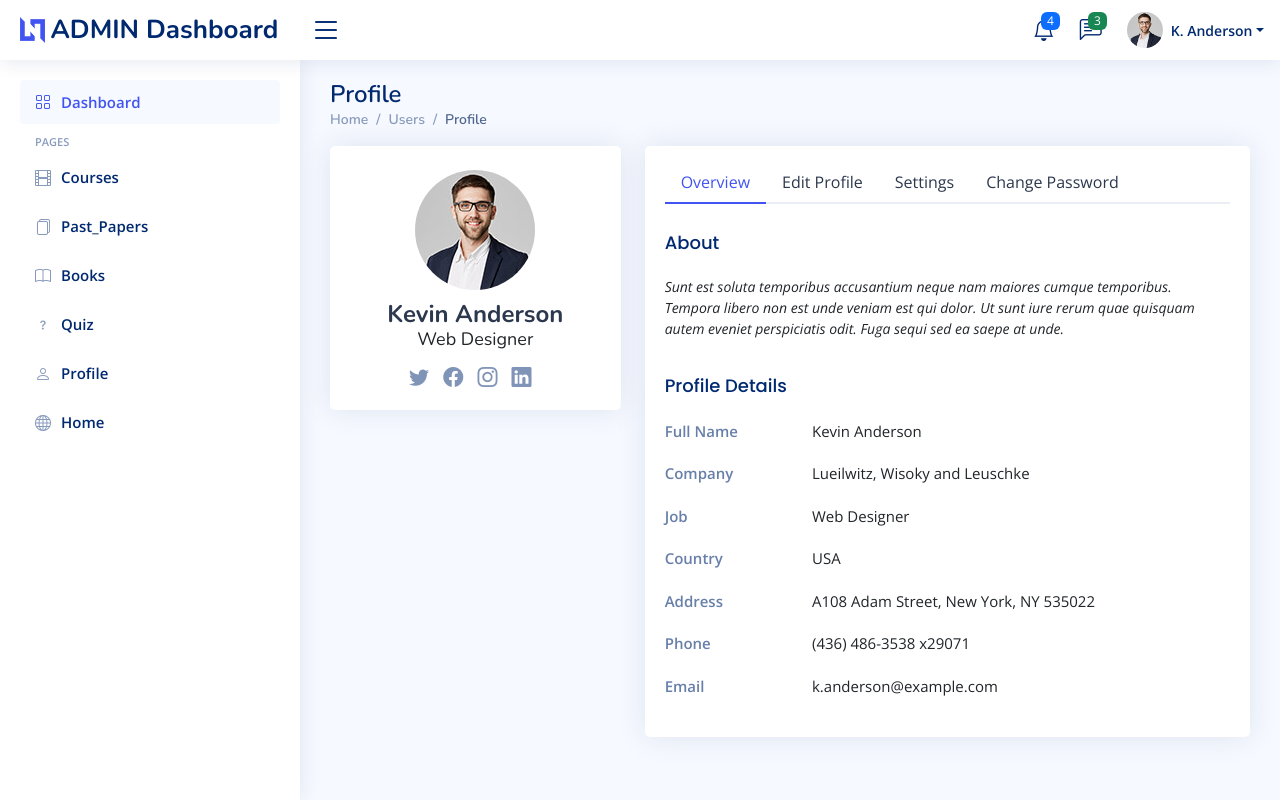
After one commit to ElishaMelvien/Computer-Studies.Tech, a PHP site: page /admin/includes/profile.php in a window 1280 px wide. The commit adds this page. Run offline with PHP 8.4, Linux system fonts and the light colour scheme.

Commit message:
5th Commit

```diff
--- a/admin/includes/dashboard.php
+++ b/admin/includes/dashboard.php
@@ -3,6 +3,7 @@
 <?php include('header.php'); ?>
 
 <?php include('sidebar.php'); ?>
+
   <main id="main" class="main">
 
     <div class="pagetitle">
@@ -16,7 +17,10 @@
     </div><!-- End Page Title -->
 
         <!-- added this on 07/11/23 -->
+
 <div id="dashboardContent">
+
+
 
 
 
@@ -83,6 +87,7 @@
   <!-- Template Main JS File -->
   <script src="assets/js/main.js"></script>
 
+
 </body>
 
 </html>
--- a/admin/includes/header.php
+++ b/admin/includes/header.php
@@ -47,17 +47,12 @@
     <div class="d-flex align-items-center justify-content-between">
       <a href="index.html" class="logo d-flex align-items-center">
         <img src="assets/img/logo.png" alt="">
-        <span class="d-none d-lg-block">NiceAdmin</span>
+        <span class="d-none d-lg-block">ADMIN Dashboard</span>
       </a>
       <i class="bi bi-list toggle-sidebar-btn"></i>
     </div><!-- End Logo -->
 
-    <div class="search-bar">
-      <form class="search-form d-flex align-items-center" method="POST" action="#">
-        <input type="text" name="query" placeholder="Search" title="Enter search keyword">
-        <button type="submit" title="Search"><i class="bi bi-search"></i></button>
-      </form>
-    </div><!-- End Search Bar -->
+
 
     <nav class="header-nav ms-auto">
       <ul class="d-flex align-items-center">
@@ -226,7 +221,7 @@
             </li>
 
             <li>
-              <a class="dropdown-item d-flex align-items-center" href="users-profile.html">
+              <a class="dropdown-item d-flex align-items-center" href="profile.php">
                 <i class="bi bi-person"></i>
                 <span>My Profile</span>
               </a>
@@ -236,7 +231,7 @@
             </li>
 
             <li>
-              <a class="dropdown-item d-flex align-items-center" href="users-profile.html">
+              <a class="dropdown-item d-flex align-items-center" href="#">
                 <i class="bi bi-gear"></i>
                 <span>Account Settings</span>
               </a>
@@ -246,7 +241,7 @@
             </li>
 
             <li>
-              <a class="dropdown-item d-flex align-items-center" href="pages-faq.html">
+              <a class="dropdown-item d-flex align-items-center" href="#">
                 <i class="bi bi-question-circle"></i>
                 <span>Need Help?</span>
               </a>
@@ -256,9 +251,9 @@
             </li>
 
             <li>
-              <a class="dropdown-item d-flex align-items-center" href="#">
+              <a class="dropdown-item d-flex align-items-center" href="../../logout.php">
                 <i class="bi bi-box-arrow-right"></i>
-                <span>Sign Out</span>
+                <span>Logout</span>
               </a>
             </li>
 
--- /dev/null
+++ b/admin/includes/profile.php
@@ -0,0 +1,299 @@
+<?php include('header.php'); ?>
+
+<?php include('sidebar.php'); ?>
+
+
+
+<main id="main" class="main">
+
+<div class="pagetitle">
+  <h1>Profile</h1>
+  <nav>
+    <ol class="breadcrumb">
+      <li class="breadcrumb-item"><a href="index.html">Home</a></li>
+      <li class="breadcrumb-item">Users</li>
+      <li class="breadcrumb-item active">Profile</li>
+    </ol>
+  </nav>
+</div><!-- End Page Title -->
+
+<section class="section profile">
+  <div class="row">
+    <div class="col-xl-4">
+
+      <div class="card">
+        <div class="card-body profile-card pt-4 d-flex flex-column align-items-center">
+
+          <img src="assets/img/profile-img.jpg" alt="Profile" class="rounded-circle">
+          <h2>Kevin Anderson</h2>
+          <h3>Web Designer</h3>
+          <div class="social-links mt-2">
+            <a href="#" class="twitter"><i class="bi bi-twitter"></i></a>
+            <a href="#" class="facebook"><i class="bi bi-facebook"></i></a>
+            <a href="#" class="instagram"><i class="bi bi-instagram"></i></a>
+            <a href="#" class="linkedin"><i class="bi bi-linkedin"></i></a>
+          </div>
+        </div>
+      </div>
+
+    </div>
+
+    <div class="col-xl-8">
+
+      <div class="card">
+        <div class="card-body pt-3">
+          <!-- Bordered Tabs -->
+          <ul class="nav nav-tabs nav-tabs-bordered">
+
+            <li class="nav-item">
+              <button class="nav-link active" data-bs-toggle="tab" data-bs-target="#profile-overview">Overview</button>
+            </li>
+
+            <li class="nav-item">
+              <button class="nav-link" data-bs-toggle="tab" data-bs-target="#profile-edit">Edit Profile</button>
+            </li>
+
+            <li class="nav-item">
+              <button class="nav-link" data-bs-toggle="tab" data-bs-target="#profile-settings">Settings</button>
+            </li>
+
+            <li class="nav-item">
+              <button class="nav-link" data-bs-toggle="tab" data-bs-target="#profile-change-password">Change Password</button>
+            </li>
+
+          </ul>
+          <div class="tab-content pt-2">
+
+            <div class="tab-pane fade show active profile-overview" id="profile-overview">
+              <h5 class="card-title">About</h5>
+              <p class="small fst-italic">Sunt est soluta temporibus accusantium neque nam maiores cumque temporibus. Tempora libero non est unde veniam est qui dolor. Ut sunt iure rerum quae quisquam autem eveniet perspiciatis odit. Fuga sequi sed ea saepe at unde.</p>
+
+              <h5 class="card-title">Profile Details</h5>
+
+              <div class="row">
+                <div class="col-lg-3 col-md-4 label ">Full Name</div>
+                <div class="col-lg-9 col-md-8">Kevin Anderson</div>
+              </div>
+
+              <div class="row">
+                <div class="col-lg-3 col-md-4 label">Company</div>
+                <div class="col-lg-9 col-md-8">Lueilwitz, Wisoky and Leuschke</div>
+              </div>
+
+              <div class="row">
+                <div class="col-lg-3 col-md-4 label">Job</div>
+                <div class="col-lg-9 col-md-8">Web Designer</div>
+              </div>
+
+              <div class="row">
+                <div class="col-lg-3 col-md-4 label">Country</div>
+                <div class="col-lg-9 col-md-8">USA</div>
+              </div>
+
+              <div class="row">
+                <div class="col-lg-3 col-md-4 label">Address</div>
+                <div class="col-lg-9 col-md-8">A108 Adam Street, New York, NY 535022</div>
+              </div>
+
+              <div class="row">
+                <div class="col-lg-3 col-md-4 label">Phone</div>
+                <div class="col-lg-9 col-md-8">(436) 486-3538 x29071</div>
+              </div>
+
+              <div class="row">
+                <div class="col-lg-3 col-md-4 label">Email</div>
+                <div class="col-lg-9 col-md-8">k.anderson@example.com</div>
+              </div>
+
+            </div>
+
+            <div class="tab-pane fade profile-edit pt-3" id="profile-edit">
+
+              <!-- Profile Edit Form -->
+              <form>
+                <div class="row mb-3">
+                  <label for="profileImage" class="col-md-4 col-lg-3 col-form-label">Profile Image</label>
+                  <div class="col-md-8 col-lg-9">
+                    <img src="assets/img/profile-img.jpg" alt="Profile">
+                    <div class="pt-2">
+                      <a href="#" class="btn btn-primary btn-sm" title="Upload new profile image"><i class="bi bi-upload"></i></a>
+                      <a href="#" class="btn btn-danger btn-sm" title="Remove my profile image"><i class="bi bi-trash"></i></a>
+                    </div>
+                  </div>
+                </div>
+
+                <div class="row mb-3">
+                  <label for="fullName" class="col-md-4 col-lg-3 col-form-label">Full Name</label>
+                  <div class="col-md-8 col-lg-9">
+                    <input name="fullName" type="text" class="form-control" id="fullName" value="Kevin Anderson">
+                  </div>
+                </div>
+
+                <div class="row mb-3">
+                  <label for="about" class="col-md-4 col-lg-3 col-form-label">About</label>
+                  <div class="col-md-8 col-lg-9">
+                    <textarea name="about" class="form-control" id="about" style="height: 100px">Sunt est soluta temporibus accusantium neque nam maiores cumque temporibus. Tempora libero non est unde veniam est qui dolor. Ut sunt iure rerum quae quisquam autem eveniet perspiciatis odit. Fuga sequi sed ea saepe at unde.</textarea>
+                  </div>
+                </div>
+
+                <div class="row mb-3">
+                  <label for="company" class="col-md-4 col-lg-3 col-form-label">Company</label>
+                  <div class="col-md-8 col-lg-9">
+                    <input name="company" type="text" class="form-control" id="company" value="Lueilwitz, Wisoky and Leuschke">
+                  </div>
+                </div>
+
+                <div class="row mb-3">
+                  <label for="Job" class="col-md-4 col-lg-3 col-form-label">Job</label>
+                  <div class="col-md-8 col-lg-9">
+                    <input name="job" type="text" class="form-control" id="Job" value="Web Designer">
+                  </div>
+                </div>
+
+                <div class="row mb-3">
+                  <label for="Country" class="col-md-4 col-lg-3 col-form-label">Country</label>
+                  <div class="col-md-8 col-lg-9">
+                    <input name="country" type="text" class="form-control" id="Country" value="USA">
+                  </div>
+                </div>
+
+                <div class="row mb-3">
+                  <label for="Address" class="col-md-4 col-lg-3 col-form-label">Address</label>
+                  <div class="col-md-8 col-lg-9">
+                    <input name="address" type="text" class="form-control" id="Address" value="A108 Adam Street, New York, NY 535022">
+                  </div>
+                </div>
+
+                <div class="row mb-3">
+                  <label for="Phone" class="col-md-4 col-lg-3 col-form-label">Phone</label>
+                  <div class="col-md-8 col-lg-9">
+                    <input name="phone" type="text" class="form-control" id="Phone" value="(436) 486-3538 x29071">
+                  </div>
+                </div>
+
+                <div class="row mb-3">
+                  <label for="Email" class="col-md-4 col-lg-3 col-form-label">Email</label>
+                  <div class="col-md-8 col-lg-9">
+                    <input name="email" type="email" class="form-control" id="Email" value="k.anderson@example.com">
+                  </div>
+                </div>
+
+                <div class="row mb-3">
+                  <label for="Twitter" class="col-md-4 col-lg-3 col-form-label">Twitter Profile</label>
+                  <div class="col-md-8 col-lg-9">
+                    <input name="twitter" type="text" class="form-control" id="Twitter" value="https://twitter.com/#">
+                  </div>
+                </div>
+
+                <div class="row mb-3">
+                  <label for="Facebook" class="col-md-4 col-lg-3 col-form-label">Facebook Profile</label>
+                  <div class="col-md-8 col-lg-9">
+                    <input name="facebook" type="text" class="form-control" id="Facebook" value="https://facebook.com/#">
+                  </div>
+                </div>
+
+                <div class="row mb-3">
+                  <label for="Instagram" class="col-md-4 col-lg-3 col-form-label">Instagram Profile</label>
+                  <div class="col-md-8 col-lg-9">
+                    <input name="instagram" type="text" class="form-control" id="Instagram" value="https://instagram.com/#">
+                  </div>
+                </div>
+
+                <div class="row mb-3">
+                  <label for="Linkedin" class="col-md-4 col-lg-3 col-form-label">Linkedin Profile</label>
+                  <div class="col-md-8 col-lg-9">
+                    <input name="linkedin" type="text" class="form-control" id="Linkedin" value="https://linkedin.com/#">
+                  </div>
+                </div>
+
+                <div class="text-center">
+                  <button type="submit" class="btn btn-primary">Save Changes</button>
+                </div>
+              </form><!-- End Profile Edit Form -->
+
+            </div>
+
+            <div class="tab-pane fade pt-3" id="profile-settings">
+
+              <!-- Settings Form -->
+              <form>
+
+                <div class="row mb-3">
+                  <label for="fullName" class="col-md-4 col-lg-3 col-form-label">Email Notifications</label>
+                  <div class="col-md-8 col-lg-9">
+                    <div class="form-check">
+                      <input class="form-check-input" type="checkbox" id="changesMade" checked>
+                      <label class="form-check-label" for="changesMade">
+                        Changes made to your account
+                      </label>
+                    </div>
+                    <div class="form-check">
+                      <input class="form-check-input" type="checkbox" id="newProducts" checked>
+                      <label class="form-check-label" for="newProducts">
+                        Information on new products and services
+                      </label>
+                    </div>
+                    <div class="form-check">
+                      <input class="form-check-input" type="checkbox" id="proOffers">
+                      <label class="form-check-label" for="proOffers">
+                        Marketing and promo offers
+                      </label>
+                    </div>
+                    <div class="form-check">
+                      <input class="form-check-input" type="checkbox" id="securityNotify" checked disabled>
+                      <label class="form-check-label" for="securityNotify">
+                        Security alerts
+                      </label>
+                    </div>
+                  </div>
+                </div>
+
+                <div class="text-center">
+                  <button type="submit" class="btn btn-primary">Save Changes</button>
+                </div>
+              </form><!-- End settings Form -->
+
+            </div>
+
+            <div class="tab-pane fade pt-3" id="profile-change-password">
+              <!-- Change Password Form -->
+              <form>
+
+                <div class="row mb-3">
+                  <label for="currentPassword" class="col-md-4 col-lg-3 col-form-label">Current Password</label>
+                  <div class="col-md-8 col-lg-9">
+                    <input name="password" type="password" class="form-control" id="currentPassword">
+                  </div>
+                </div>
+
+                <div class="row mb-3">
+                  <label for="newPassword" class="col-md-4 col-lg-3 col-form-label">New Password</label>
+                  <div class="col-md-8 col-lg-9">
+                    <input name="newpassword" type="password" class="form-control" id="newPassword">
+                  </div>
+                </div>
+
+                <div class="row mb-3">
+                  <label for="renewPassword" class="col-md-4 col-lg-3 col-form-label">Re-enter New Password</label>
+                  <div class="col-md-8 col-lg-9">
+                    <input name="renewpassword" type="password" class="form-control" id="renewPassword">
+                  </div>
+                </div>
+
+                <div class="text-center">
+                  <button type="submit" class="btn btn-primary">Change Password</button>
+                </div>
+              </form><!-- End Change Password Form -->
+
+            </div>
+
+          </div><!-- End Bordered Tabs -->
+
+        </div>
+      </div>
+
+    </div>
+  </div>
+</section>
+
+</main><!-- End #main -->
```
Also changed, not shown: admin/includes/footer.php (+1 -8 lines), login.php (+14 -3 lines), logout.php (+3 -4 lines), register.html (+8 -4 lines), admin/PastPapers/profile.php (deleted), 5 other files.
